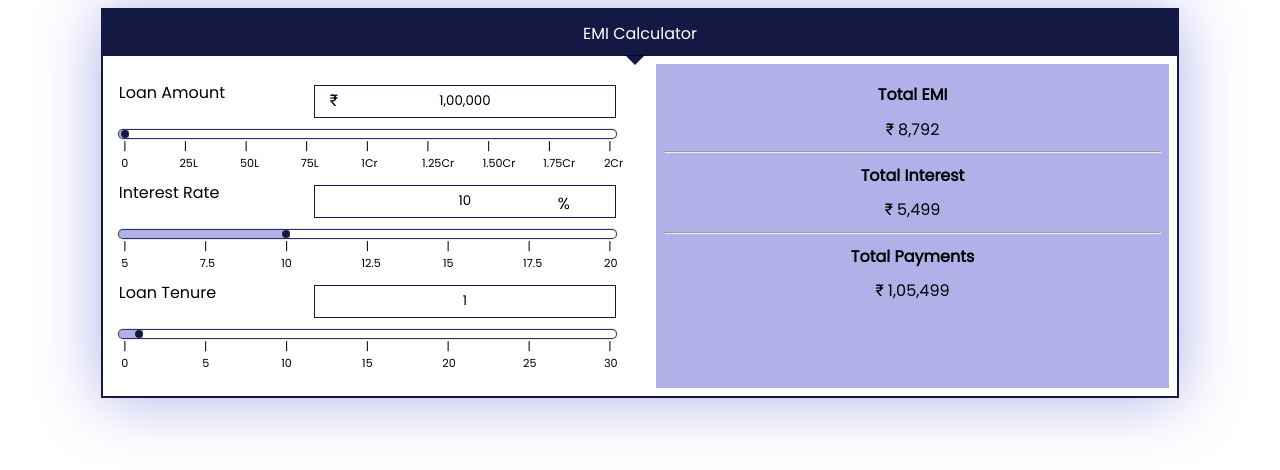
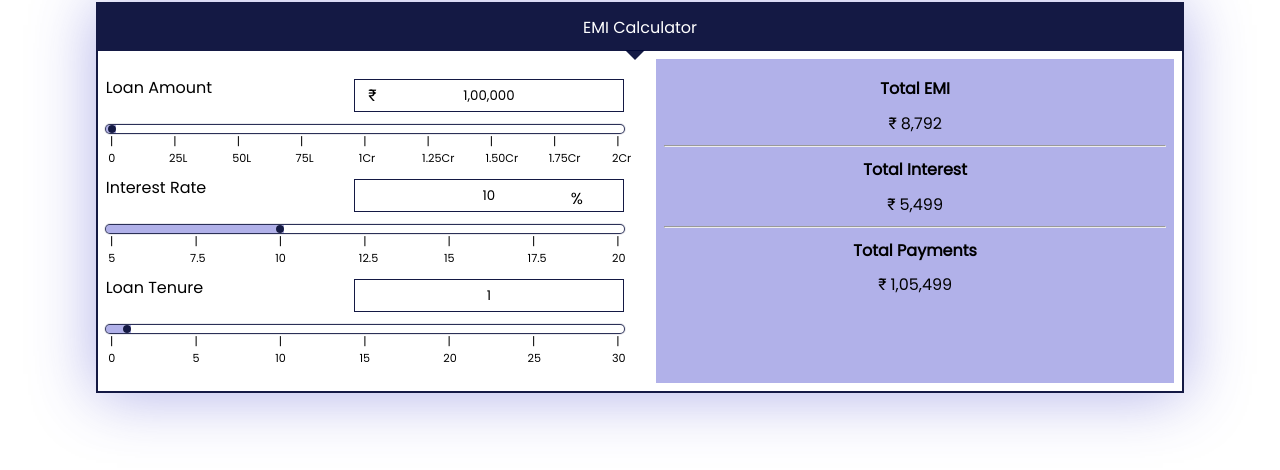
Before and after one commit to shivmohan-pal/EMI-Calculator, a plain HTML site: page index.html in a window 1280 px wide. Drawn offline with Linux system fonts and the light colour scheme.

Commit message:
added css

```diff
--- a/index.css
+++ b/index.css
@@ -1,4 +1,7 @@
 @import url('https://fonts.googleapis.com/css?family=Poppins|Roboto');
+body {
+    margin:2px;
+}
 /* old root
 :root{
 --emiPriColor:#8cc543;
@@ -67,10 +70,8 @@ border-color: #4328B7;
 
 /* ===== input block ===== */
 .inputs{
-    /* display: inline-block; */
-    min-width: 270px;
     margin:0.5rem;
-    padding:0.5rem;
+    padding:0.5rem 0;
   }
 .input-box {
     position: relative;
@@ -88,7 +89,7 @@ label {
     position: relative;
     display:inline-block;
     /* font-weight: bold; */
-    font-size: 1rem;
+    font-size: 1em;
     line-height: 1.6;
     /* left:0; */
     text-align: left;
@@ -101,7 +102,7 @@ label {
     display:inline-block;
     width:fit-content;
     border:1px solid var(--emiBlack);
-    padding:0 1rem;
+    /* padding:0 1rem; */
     margin:auto 0 auto auto;
   }
 .input:hover{
@@ -195,7 +196,6 @@ position: relative;
       /* display:inline-block; */
       /* float:left; */
       padding:0.5rem;
-      min-width: 270px;
       margin:0.5rem;
       vertical-align: middle;
   }
```
